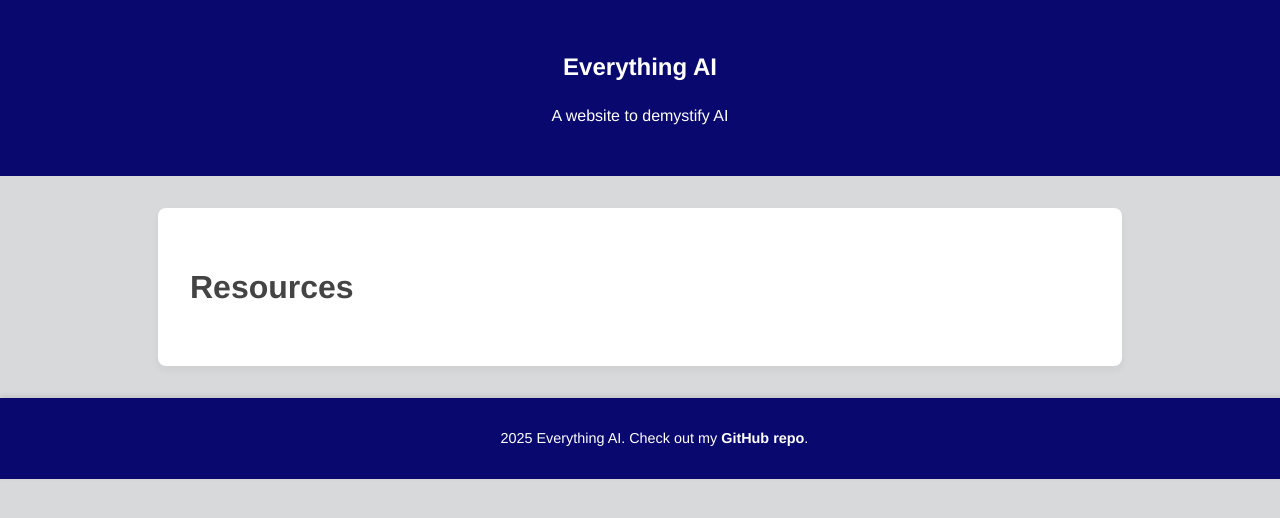
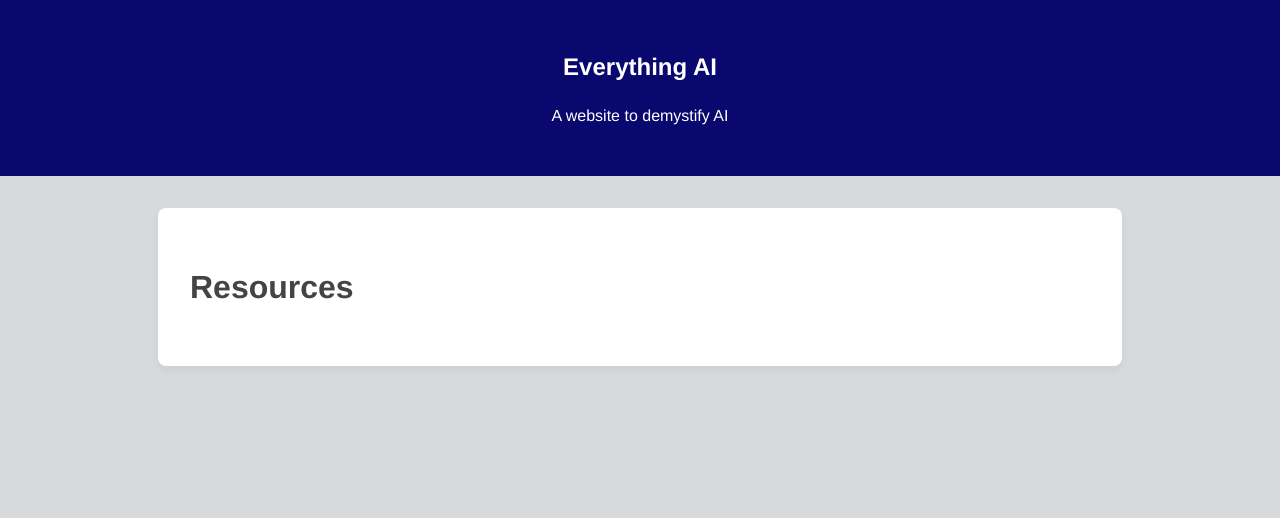
Before and after one commit to ai-paradox/ai-paradox.github.io, a Jekyll site: the page built from resources.md, in a window 1280 px wide. Shown: the top 518 px of the page. Built offline with Jekyll 4.4.1, drawn with Linux system fonts in a browser that asks for light colours.

Commit message:
Updated display

```diff
--- a/_layouts/content.html
+++ b/_layouts/content.html
@@ -15,7 +15,4 @@
         {{ content }}
     </main>
 </body>
-<footer>
-    <p>{{ "now" | date: "%Y" }} {{ site.title }}. Check out my <a href="https://github.com/ai-paradox/ai-paradox.github.io" target="_blank"><strong>GitHub repo</strong></a>.</p>
-</footer>
 </html>
```
